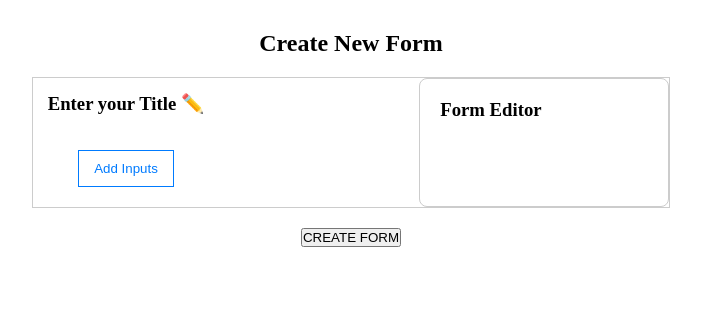
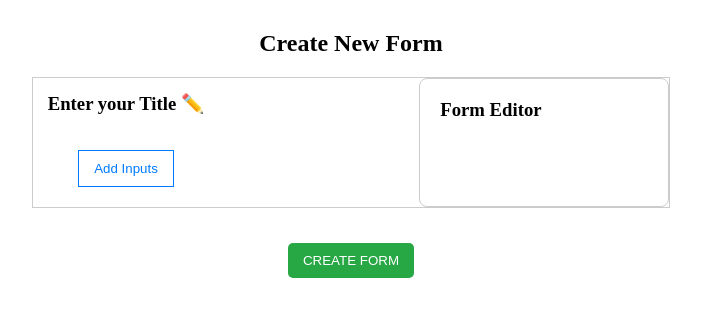
Before and after one commit to ashwakshaik14/pepper_cloud-front, a React (Vite) app: page /form in a window 1280 px wide. Shown: the top 316 px of the page, without its empty margins (289-990 px from the left). Built offline with nearby package versions, Linux system fonts and the light colour scheme.

Commit message:
first commit

```diff
--- a/src/components/Form.jsx
+++ b/src/components/Form.jsx
@@ -149,9 +149,14 @@ const Form = () => {
           </div>
         </div>
       </div>
-      <button className="create-form-btn" onClick={handleSubmit}>
+      <div className={style.btnContainer}>
+        <button
+          className={style.btn}
+          type="submit"
+          onClick={handleSubmit}>
         CREATE FORM
-      </button>
+        </button>
+      </div>
     </div>
   );
 };
```
